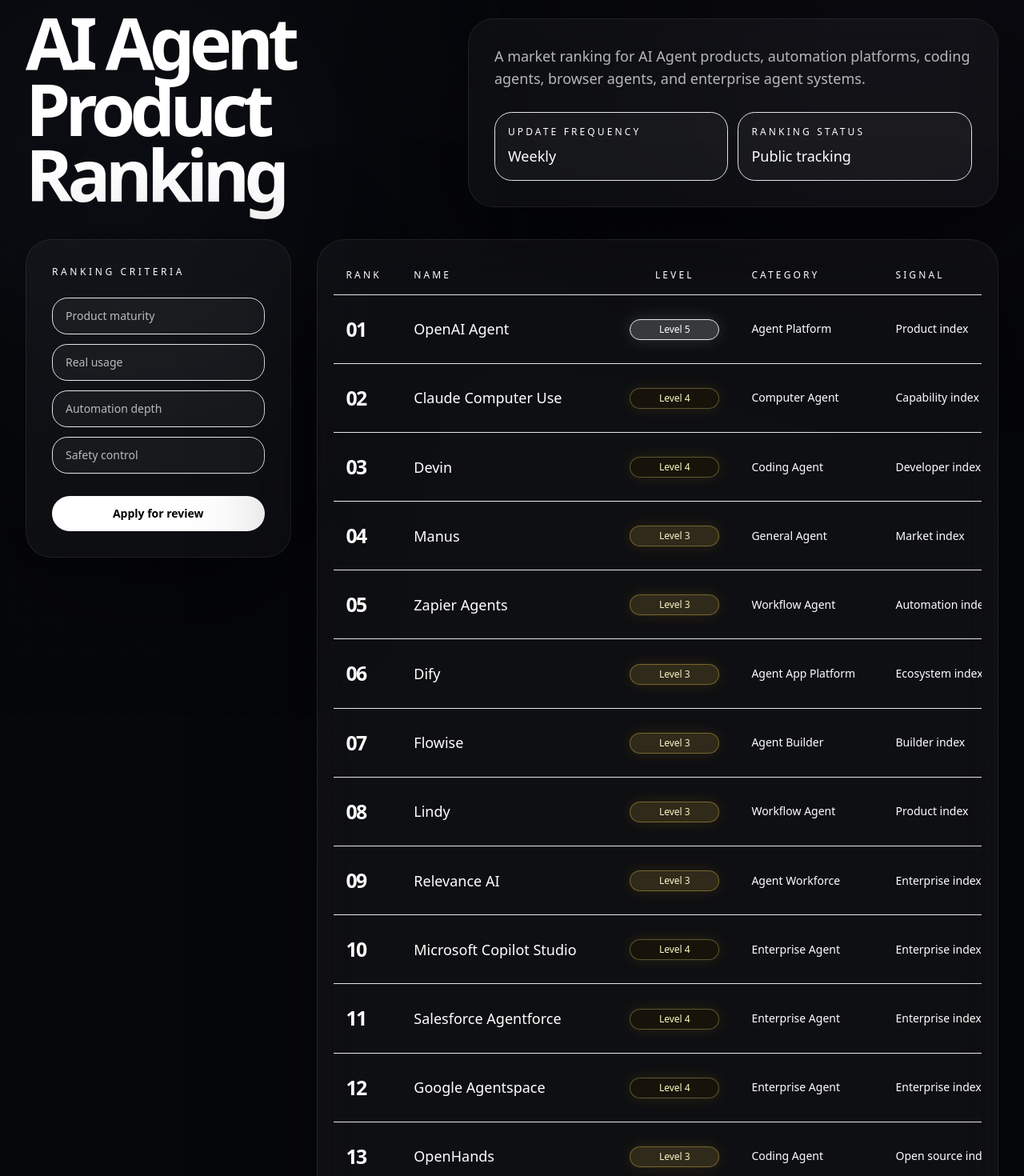
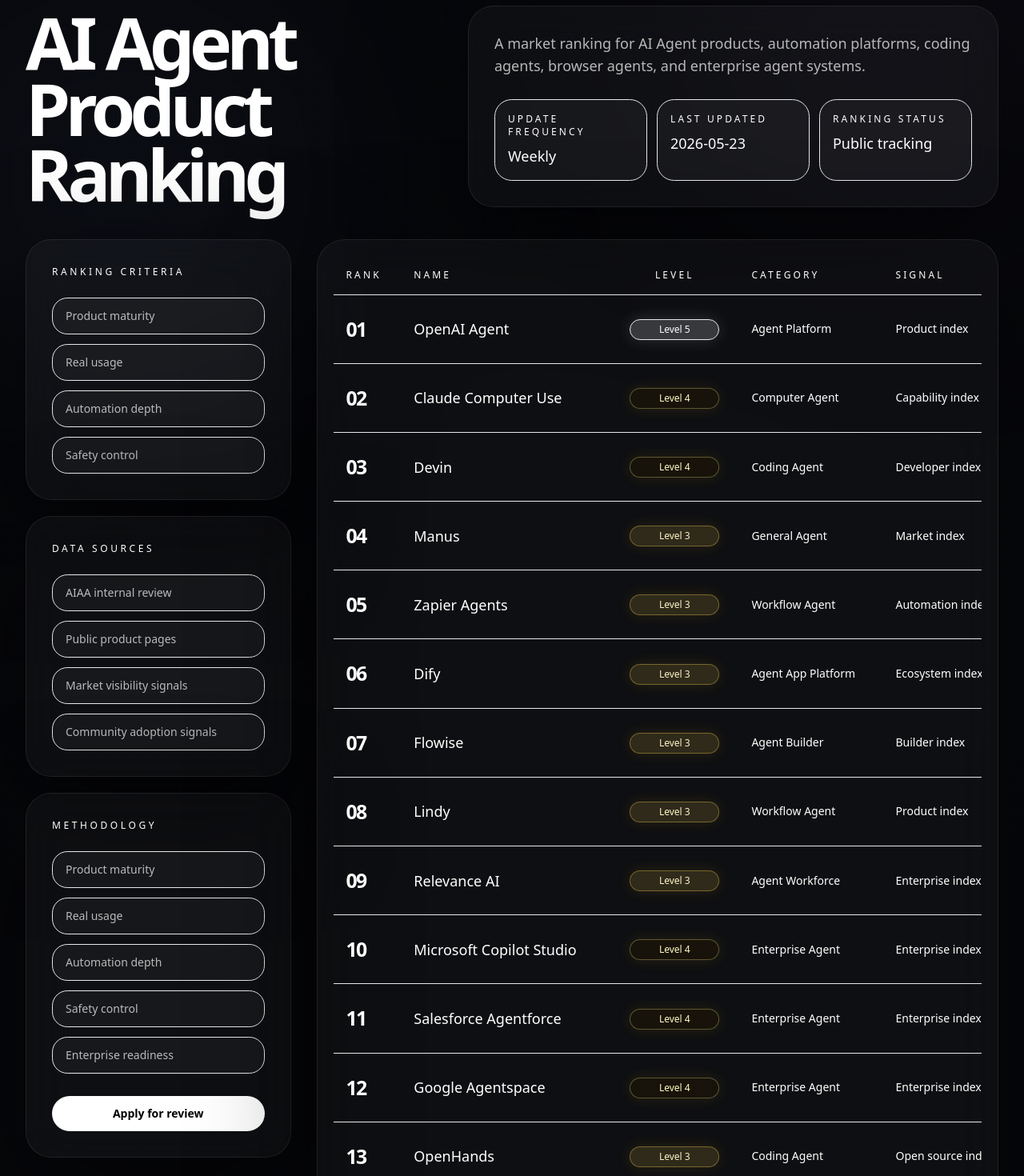
Before and after one commit to tsai525275-svg/aiaa-platform-v2, a Next.js app: page /rankings/ai-agent-products in a window 1280 px wide. Shown: the part 280-1750 px from the top of the page at 80% size. Built offline with nearby package versions, Linux system fonts and the light colour scheme.

Commit message:
Add ranking metadata

```diff
--- a/app/rankings/[slug]/page.tsx
+++ b/app/rankings/[slug]/page.tsx
@@ -94,13 +94,21 @@
               <p className="text-base leading-8 text-white/70 md:text-lg">
                 {category.description}
               </p>
-              <div className="mt-7 grid gap-3 sm:grid-cols-2">
+              <div className="mt-7 grid gap-3 sm:grid-cols-3">
                 <div className="rounded-[1.35rem] border border-white/8 bg-white/[0.035] p-4">
                   <div className="text-xs uppercase tracking-[0.26em] text-white/36">
                     Update frequency
                   </div>
                   <div className="mt-2 text-lg font-medium text-white/86">
                     {category.updateFrequency}
+                  </div>
+                </div>
+                <div className="rounded-[1.35rem] border border-white/8 bg-white/[0.035] p-4">
+                  <div className="text-xs uppercase tracking-[0.26em] text-white/36">
+                    Last updated
+                  </div>
+                  <div className="mt-2 text-lg font-medium text-white/86">
+                    {category.lastUpdated}
                   </div>
                 </div>
                 <div className="rounded-[1.35rem] border border-white/8 bg-white/[0.035] p-4">
@@ -116,12 +124,45 @@
           </div>
 
           <div className="mt-10 grid gap-8 lg:grid-cols-[0.56fr_1.44fr]">
-            <aside className="glass-panel h-fit rounded-[2rem] p-6 md:p-8">
+            <aside className="space-y-5">
+              <div className="glass-panel h-fit rounded-[2rem] p-6 md:p-8">
                 <div className="text-xs uppercase tracking-[0.3em] text-white/42">
                   Ranking criteria
                 </div>
                 <div className="mt-6 space-y-3">
                   {category.criteria.map((item) => (
+                    <div
+                      key={item}
+                      className="rounded-[1.2rem] border border-white/8 bg-white/[0.035] px-4 py-3 text-sm text-white/70"
+                    >
+                      {item}
+                    </div>
+                  ))}
+                </div>
+              </div>
+
+              <div className="glass-panel h-fit rounded-[2rem] p-6 md:p-8">
+                <div className="text-xs uppercase tracking-[0.3em] text-white/42">
+                  Data sources
+                </div>
+                <div className="mt-6 space-y-3">
+                  {category.dataSource.map((item) => (
+                    <div
+                      key={item}
+                      className="rounded-[1.2rem] border border-white/8 bg-white/[0.035] px-4 py-3 text-sm text-white/70"
+                    >
+                      {item}
+                    </div>
+                  ))}
+                </div>
+              </div>
+
+              <div className="glass-panel h-fit rounded-[2rem] p-6 md:p-8">
+                <div className="text-xs uppercase tracking-[0.3em] text-white/42">
+                  Methodology
+                </div>
+                <div className="mt-6 space-y-3">
+                  {category.methodology.map((item) => (
                     <div
                       key={item}
                       className="rounded-[1.2rem] border border-white/8 bg-white/[0.035] px-4 py-3 text-sm text-white/70"
@@ -136,6 +177,7 @@
                 >
                   Apply for review
                 </a>
+              </div>
             </aside>
 
             <div className="glass-panel overflow-hidden rounded-[2.2rem] p-4 md:p-5">
@@ -154,7 +196,10 @@
                   </thead>
                   <tbody>
                     {category.entries.map((entry) => (
-                      <tr key={`${entry.rank}-${entry.name}`} className="border-b border-white/8 last:border-b-0">
+                      <tr
+                        key={`${entry.rank}-${entry.name}`}
+                        className="border-b border-white/8 last:border-b-0"
+                      >
                         <td className="px-4 py-6 text-[1.55rem] font-semibold tracking-[-0.07em] text-white/42">
                           {entry.rank}
                         </td>
@@ -189,7 +234,8 @@
                   </tbody>
                 </table>
               </div>
-            </div>          </div>
+            </div>
+          </div>
         </div>
       </section>
     </main>
--- a/app/rankings/ranking-data.ts
+++ b/app/rankings/ranking-data.ts
@@ -14,6 +14,9 @@
   title: string
   description: string
   updateFrequency: string
+  lastUpdated: string
+  dataSource: string[]
+  methodology: string[]
   criteria: string[]
   entries: RankingEntry[]
 }
@@ -26,6 +29,20 @@
     description:
       "A market ranking for AI Agent products, automation platforms, coding agents, browser agents, and enterprise agent systems.",
     updateFrequency: "Weekly",
+    lastUpdated: "2026-05-23",
+    dataSource: [
+      "AIAA internal review",
+      "Public product pages",
+      "Market visibility signals",
+      "Community adoption signals",
+    ],
+    methodology: [
+      "Product maturity",
+      "Real usage",
+      "Automation depth",
+      "Safety control",
+      "Enterprise readiness",
+    ],
     criteria: [
       "Product maturity",
       "Real usage",
@@ -62,6 +79,20 @@
     description:
       "A ranking for open source AI Agent projects based on public GitHub attention, repository scale, and ecosystem visibility.",
     updateFrequency: "Weekly",
+    lastUpdated: "2026-05-23",
+    dataSource: [
+      "GitHub public repository data",
+      "Public contributor activity",
+      "Repository visibility signals",
+      "Open source ecosystem review",
+    ],
+    methodology: [
+      "Stars",
+      "Forks",
+      "Contributor count",
+      "Repository activity",
+      "Ecosystem relevance",
+    ],
     criteria: [
       "Stars",
       "Forks",
@@ -98,6 +129,20 @@
     description:
       "A growth ranking for AI Agent repositories based on recent momentum, developer attention, and update velocity.",
     updateFrequency: "Weekly",
+    lastUpdated: "2026-05-23",
+    dataSource: [
+      "GitHub public repository data",
+      "Recent repository activity",
+      "Release activity",
+      "Developer attention signals",
+    ],
+    methodology: [
+      "7 day growth",
+      "30 day growth",
+      "Commit activity",
+      "Release frequency",
+      "Momentum consistency",
+    ],
     criteria: [
       "7 day star growth",
       "30 day star growth",
@@ -134,6 +179,20 @@
     description:
       "A builder ranking for developers who shape the AI Agent open source ecosystem through repositories, commits, and influence.",
     updateFrequency: "Monthly",
+    lastUpdated: "2026-05-23",
+    dataSource: [
+      "GitHub public profiles",
+      "Public repository ownership",
+      "Open source contribution signals",
+      "Developer ecosystem review",
+    ],
+    methodology: [
+      "Agent repository impact",
+      "Follower signal",
+      "Contribution depth",
+      "Recent activity",
+      "Builder influence",
+    ],
     criteria: [
       "Agent repository impact",
       "Follower signal",
@@ -170,6 +229,20 @@
     description:
       "A framework ranking for developers and companies choosing infrastructure for agent workflows, orchestration, memory, and tool calling.",
     updateFrequency: "Monthly",
+    lastUpdated: "2026-05-23",
+    dataSource: [
+      "Public documentation",
+      "GitHub repository data",
+      "Framework ecosystem review",
+      "Developer adoption signals",
+    ],
+    methodology: [
+      "Developer experience",
+      "Documentation",
+      "Tool calling",
+      "Enterprise fit",
+      "Agent workflow support",
+    ],
     criteria: [
       "Developer experience",
       "Documentation",
```
Lines whose indentation alone changed are shown as unchanged.
